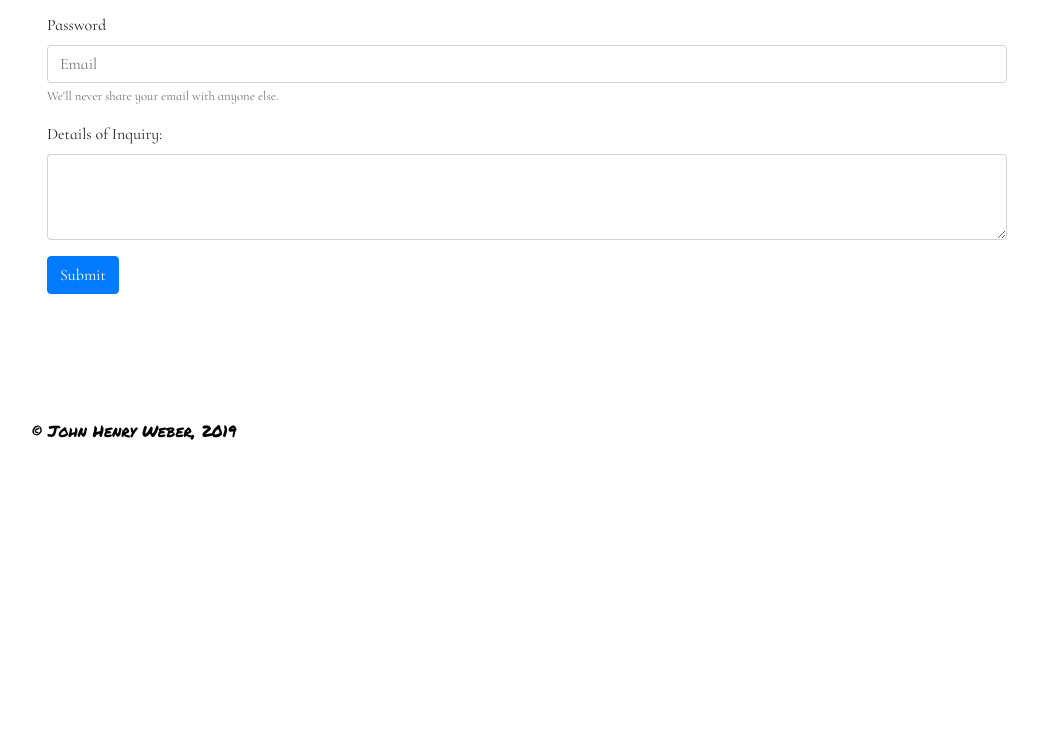
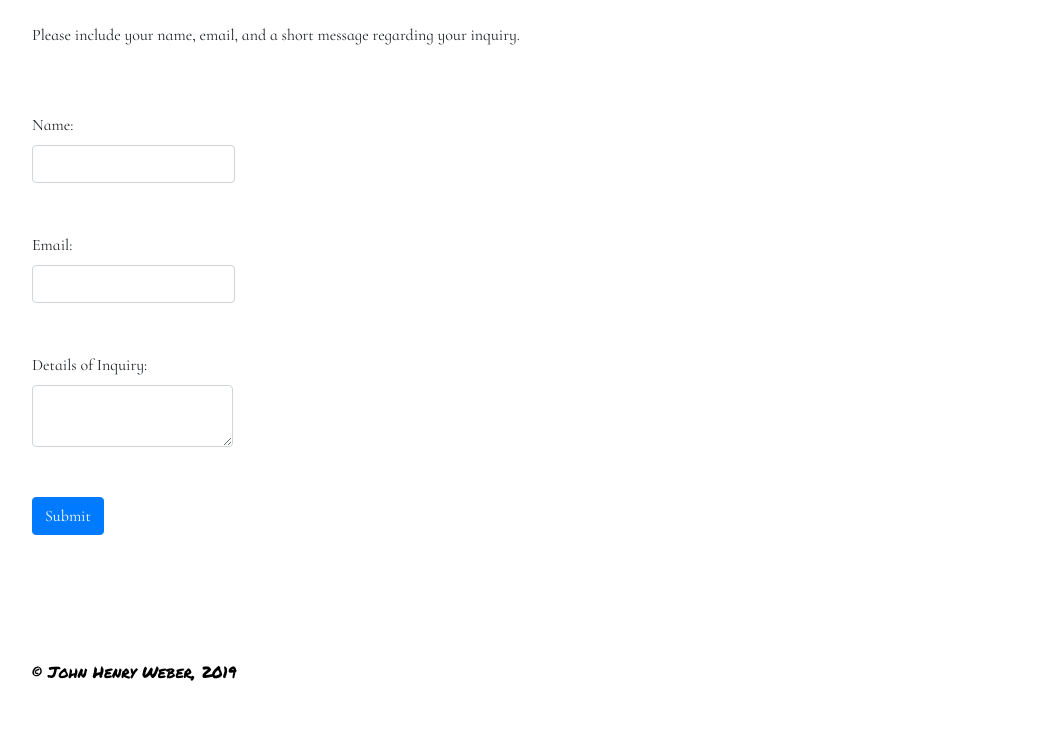
Before and after one commit to MagicalRobotUnicorn/Bootstrap-Portfolio, a plain HTML site: page contact.html in a window 1280 px wide. Shown: the part 389-1123 px from the top of the page, without its empty margins (193-1231 px from the left). Before the commit the page ends 882 px from the top, so only its background shows below. Drawn offline with nearby package versions, Linux system fonts and the light colour scheme.

Commit message:
Final Commit - Pre Validation/Still having form size issues

```diff
--- a/assets/css/stylesheet.css
+++ b/assets/css/stylesheet.css
@@ -42,8 +42,8 @@ a {
 #footer-id {
   margin-top: 75px;
   float: right;
-  text-align: right;
-  align-content: right;
+  text-align: right !important;
+  align-content: right !important;
 
   font-family: 'Permanent Marker', cursive;
   color: black;
@@ -80,6 +80,6 @@ a {
   box-shadow: 0 8px 16px 0 rgba(0, 0, 0, 0.2);
 }
 
-.form-group {
+/* .form-group {
   width: 960px;
-}
+} */
--- a/contact.html
+++ b/contact.html
@@ -2,7 +2,7 @@
 <html>
 
 <head>
-  <title></title>
+  <title>Contact Me</title>
   <link rel="stylesheet" href="https://maxcdn.bootstrapcdn.com/bootstrap/4.0.0/css/bootstrap.min.css">
   <link rel="stylesheet" href="assets/css/stylesheet.css">
 </head>
@@ -33,26 +33,89 @@
     </div>
     <h1 id="page-title">Contact Us</h1>
 
-    <div class="row">
-      <div class="col-md-12">
-        <form>
-          <div class="form-group">
+    <!-- I am leavinng this here so I can ask about it during tutoring:  -->
+    <!-- <form>
+        <div class="form-group row">
+          <div class="col-xs-5">
+            <label for="ex1">col-xs-2</label>
+            <input class="form-control" id="ex1" type="text">
+          </div>
+        </div>
+        <div class="form-group row">
+          <div class="col-xs-5">
+            <label for="ex2">col-xs-3</label>
+            <input class="form-control" id="ex2" type="text">
+          </div>
+         </div>
+          <div class="form-group row">
+          <div class="col-xs-5">
+            <label for="ex3">col-xs-4</label>
+            <input class="form-control" id="ex3" type="text">
+          </div>
+        </div>
+    </form> -->
+
+    <!-- <form>
+
+      <div class="form-group row">
+          <div class="col-xs-12">
             <label for="exampleInputEmail1">Name:</label>
             <input type="email" class="form-control" id="nameInput" placeholder="Full Name">
           </div>
-          <div class="form-group">
+      </div>
+
+      <div class="form-group row">
+        <div class="col-xs-4">
           <label for="exampleInputPassword1">Password</label>
           <input type="name" class="form-control" id="nameInput" placeholder="Email">
           <small id="emailHelp" class="form-text text-muted">We'll never share your email with anyone else.</small>
         </div>
-          <div class="form-group">
+      </div>
+
+      <div class="form-group row">
+        <div class="col-xs-8">
         <label for="exampleFormControlTextarea1">Details of Inquiry:</label>
         <textarea class="form-control" id="exampleFormControlTextarea1" rows="3"></textarea>
         </div>
+        </div>
+      <div class="form-group row">
       <button type="submit" class="btn btn-primary">Submit</button>
+      </div>
       </form>
     </div>
+  </div> -->
+
+    <div class="form-group row">
+      <!-- <div class="container"> -->
+      <h2>Contact Me:</h2>
     </div>
+    <div class="form-group row">
+      <p>Please include your name, email, and a short message regarding your inquiry.</p>
+    </div>
+    <form>
+      <div class="form-group row">
+        <div class="col-xs-7">
+          <label for="ex1">Name:</label>
+          <input class="form-control col-xs-7" type="text">
+        </div>
+      </div>
+      <div class="form-group row">
+        <div class="col-xs-7">
+          <label for="ex2">Email:</label>
+          <input class="form-control" type="text">
+        </div>
+      </div>
+
+      <div class="form-group row">
+        <div class="col-xs-7">
+          <label for="ex3">Details of Inquiry:</label>
+          <textarea class="form-control" type="text"></textarea>
+        </div>
+      </div>
+      <div class="form-group row">
+        <button type="submit" class="btn btn-primary">Submit</button>
+      </div>
+    </form>
 
     <div class="row">
       <footer class="footer" id="footer-id">
@@ -62,4 +125,5 @@
   </div>
 </body>
 
+
 </html>
```
Also changed, not shown: index.html (+13 -7 lines), portfolio.html (+1 -1 lines). Lines whose indentation alone changed are shown as unchanged.
